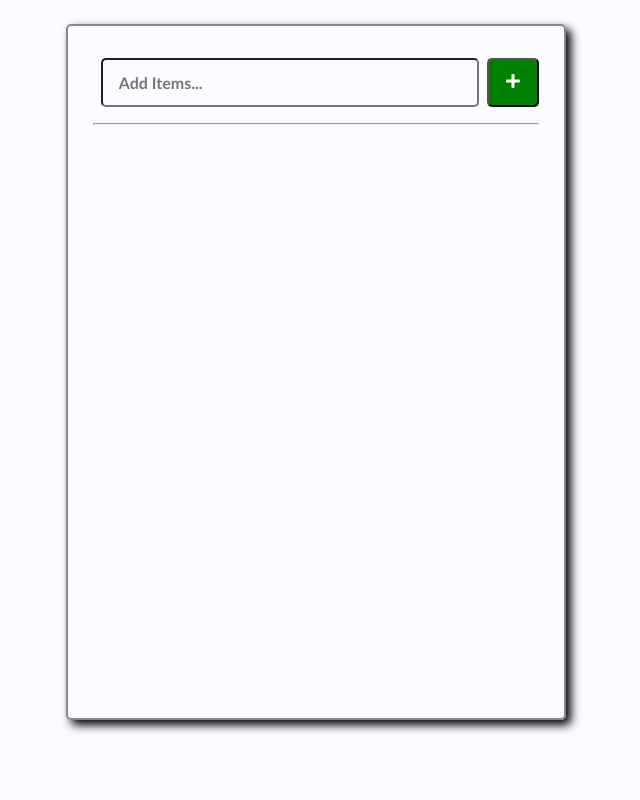
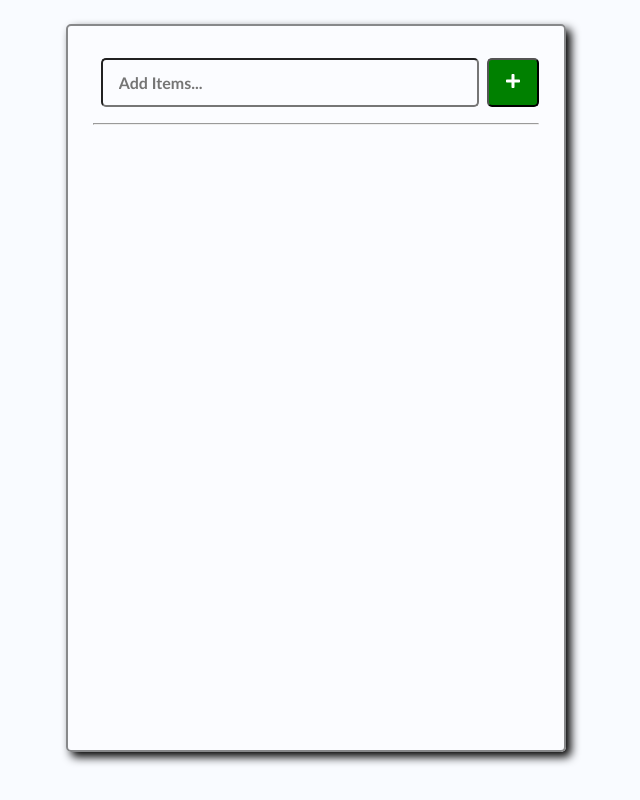
Before and after one commit to codingsapienss/todo-v1, a React (Create React App) app: page / in a window 1280 px wide. Shown: the whole page, without its empty margins (324-964 px from the left). Built offline with nearby package versions, Linux system fonts and the light colour scheme.

Commit message:
Update SingleTodoUi.css

```diff
--- a/src/Components/SingleTodoUi/SingleTodoUi.css
+++ b/src/Components/SingleTodoUi/SingleTodoUi.css
@@ -9,7 +9,7 @@
   flex-direction: column;
   justify-content: flex-start;
   align-items: center;
-  min-height: calc(95vh - 4rem);
+  min-height: calc(99vh - 4rem);
   max-width: 500px;
   width : 97%;
   background-color: rgba(255, 255, 255, 0.215);
```
